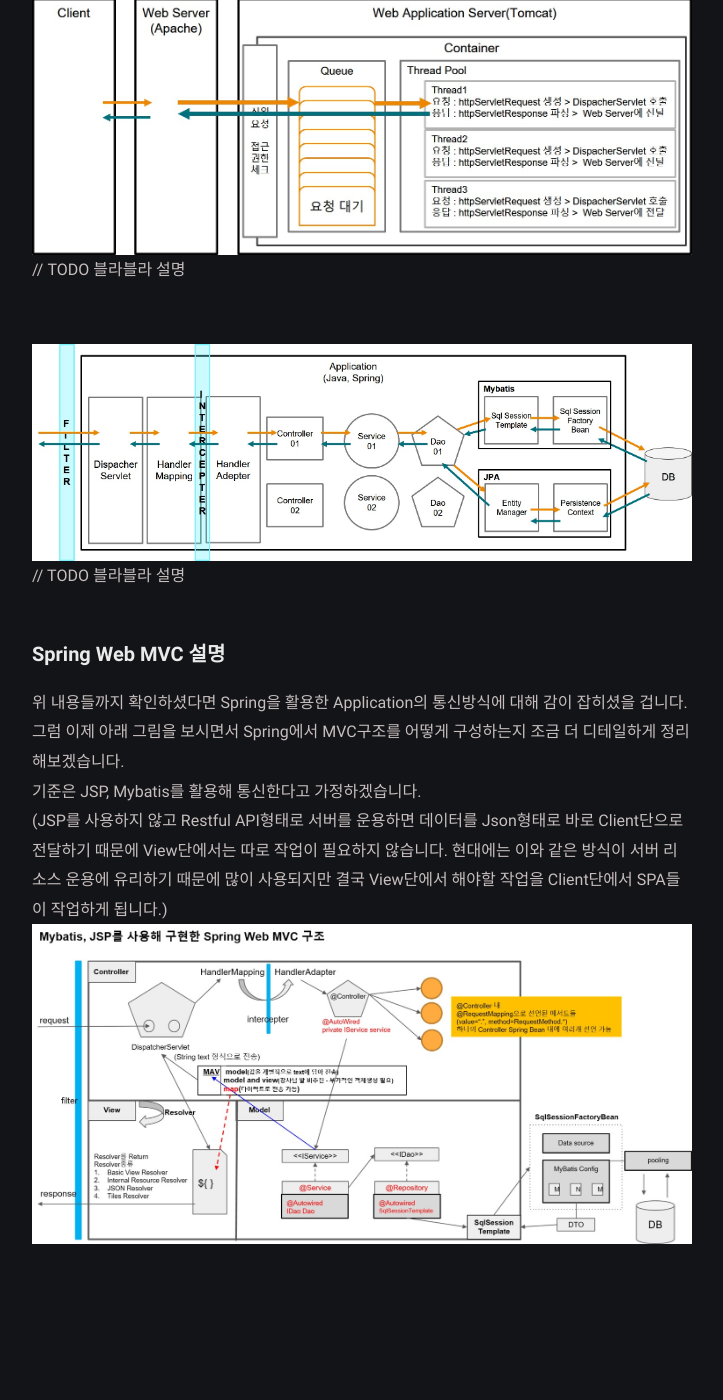
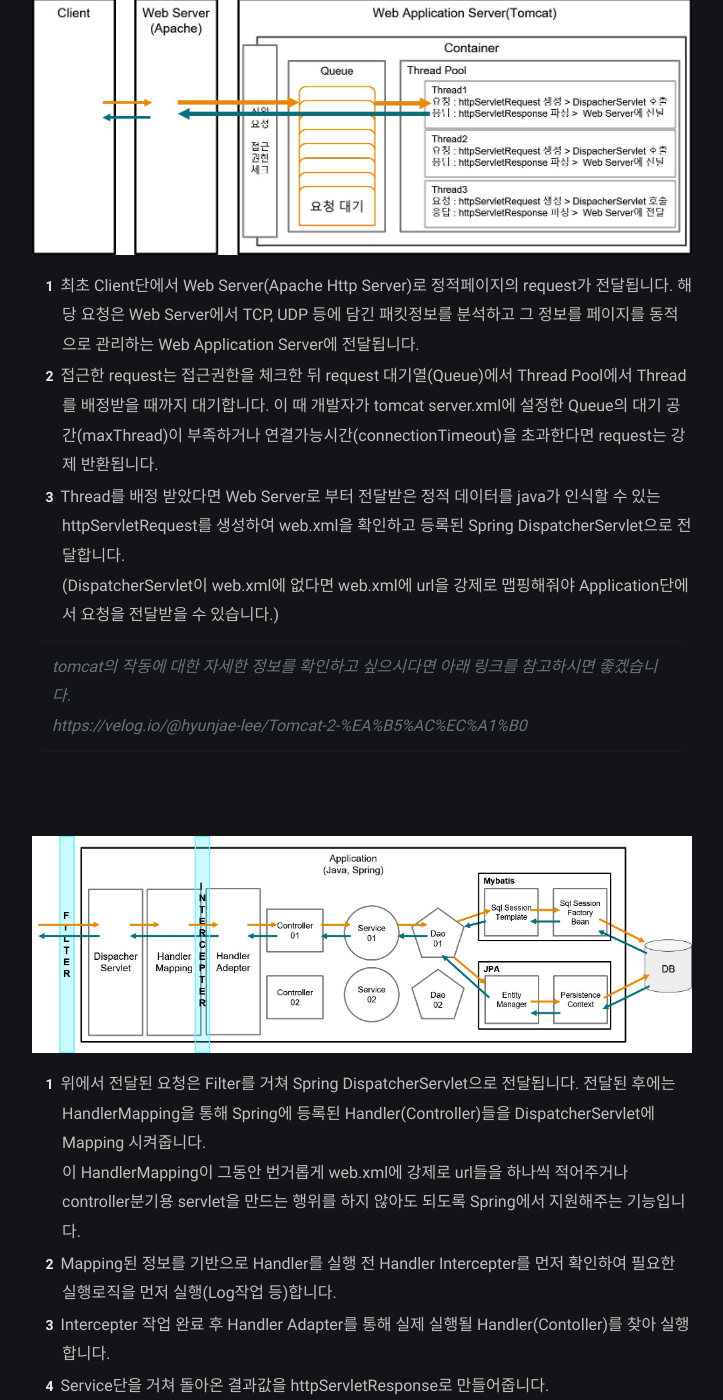
Before and after one commit to jd6186/jd6186.github.io, a Jekyll site: the page built from _posts/DongUk/2021-12-09-Spring01.md, in a window 1280 px wide and 1400 px high, scrolled down 8514 px. Shown: the whole window, without its empty margins (278-1001 px from the left). Built offline with Jekyll 4.4.1, drawn with Linux system fonts in a browser that asks for light colours; comment, search, counter and statistics services are not loaded; some of the changed text lies outside the part shown.

Commit message:
Client의 요청이 어떻게 처리되는지 전체적인 로직 설명

```diff
--- a/_posts/DongUk/2021-12-09-Spring01.md
+++ b/_posts/DongUk/2021-12-09-Spring01.md
@@ -195,39 +195,57 @@ DispatcherServlet이 등장하면서 위와 같은 번거로운 과정은 필요
 <br/><br/><br/><br/>
 
 ## Spring Web MVC구조
-#### Spring을 이용해 구축한 Application의 통신
+#### Spring을 이용해 구축한 Application의 통신 로직
 MVC구조란 Model, View, Controller를 구분하여 아키텍처를 구성하는 패턴을 의미합니다.
 이와 같이 구분하는 이유에 대해서는 다음 글에서 설명드리도록 하겠습니다. 오늘은 이 MVC구조를 Spring을 활용해서 어떻게 구현하는지 살펴보겠습니다.
 <br/>
 Spring의 MVC구조를 설명하기 전 먼저 이 내용을 이해하기 위해서는 Client단에서부터 DB까지 어떻게 통신이 이뤄지는지 가볍게 살펴볼 필요가 있습니다.
 <br/>
-<img src="../../assets/img/2021-12-09-Spring01/Client부터DB까지.jpg"  width="1200"/>
+<img src="../../assets/img/2021-12-09-Spring01/s_client_e_db.jpg"  width="1200"/>
 위 이미지는 요청과 응답의 흐름이 끊기지 않고 한번에 보실 수 있게 우선 도식화하였습니다.
 
 이제 각 부분을 이제 분해해서 살펴보도록 하겠습니다.
 <br/>
-<img src="../../assets/img/2021-12-09-Spring01/tomcat까지.jpg"  width="900"/>
-// TODO
-블라블라 설명
+<img src="../../assets/img/2021-12-09-Spring01/s_client_e_thread.jpg"  width="900"/>
+1. 최초 Client단에서 Web Server(Apache Http Server)로 정적페이지의 request가 전달됩니다. 해당 요청은 Web Server에서 TCP, UDP 등에 담긴 패킷정보를 분석하고 그 정보를 페이지를 동적으로 관리하는 Web Application Server에 전달됩니다.
+<br/>
+2. 접근한 request는 접근권한을 체크한 뒤 request 대기열(Queue)에서 Thread Pool에서 Thread를 배정받을 때까지 대기합니다. 이 때 개발자가 tomcat server.xml에 설정한 Queue의 대기 공간(maxThread)이 부족하거나 연결가능시간(connectionTimeout)을 초과한다면 request는 강제 반환됩니다.
+<br/>
+3. Thread를 배정 받았다면 Web Server로 부터 전달받은 정적 데이터를 java가 인식할 수 있는 httpServletRequest를 생성하여 web.xml을 확인하고 등록된 Spring DispatcherServlet으로 전달합니다.
+<br/>
+(DispatcherServlet이 web.xml에 없다면 web.xml에 url을 강제로 맵핑해줘야 Application단에서 요청을 전달받을 수 있습니다.)
 
+> tomcat의 작동에 대한 자세한 정보를 확인하고 싶으시다면 아래 링크를 참고하시면 좋겠습니다.<br/>
+https://velog.io/@hyunjae-lee/Tomcat-2-%EA%B5%AC%EC%A1%B0
+
+<br/><br/>
+<img src="../../assets/img/2021-12-09-Spring01/s_filter_e_db.jpg"  width="900"/>
+1. 위에서 전달된 요청은 Filter를 거쳐 Spring DispatcherServlet으로 전달됩니다.
+전달된 후에는 HandlerMapping을 통해 Spring에 등록된 Handler(Controller)들을 DispatcherServlet에 Mapping 시켜줍니다.
 <br/>
-<img src="../../assets/img/2021-12-09-Spring01/DB까지.jpg"  width="900"/>
-// TODO
-블라블라 설명
-<br/>
+이 HandlerMapping이 그동안 번거롭게 web.xml에 강제로 url들을 하나씩 적어주거나 controller분기용 servlet을 만드는 행위를 하지 않아도 되도록 Spring에서 지원해주는 기능입니다.
+2. Mapping된 정보를 기반으로 Handler를 실행 전 Handler Intercepter를 먼저 확인하여 필요한 실행로직을 먼저 실행(Log작업 등)합니다.
+3. Intercepter 작업 완료 후 Handler Adapter를 통해 실제 실행될 Handler(Contoller)를 찾아 실행합니다.
+4. Service단을 거쳐 돌아온 결과값을 httpServletResponse로 만들어줍니다.
+5. 이를 다시 Intercepter를 거쳐 DispatcherServlet에 전달합니다.
+6. DispatcherServlet에서 filter를 거쳐 tomcat에 대기중인 thread에 httpServletResponse를 전달합니다.
+7. Web Server는 이 정보를 기반으로 정적 파일(Html) 또는 Json타입 정보를 들어온 요청(request)에 대한 응답(response) 결과로 패킷에 담아 Client에게 전달해줍니다.
+
+<br/><br/>
 
 #### Spring Web MVC 설명
 위 내용들까지 확인하셨다면 Spring을 활용한 Application의 통신방식에 대해 감이 잡히셨을 겁니다.<br/>
 그럼 이제 아래 그림을 보시면서 Spring에서 MVC구조를 어떻게 구성하는지 조금 더 디테일하게 정리해보겠습니다.<br/>
 기준은 JSP, Mybatis를 활용해 통신한다고 가정하겠습니다.
 <br/>
-(JSP를 사용하지 않고 Restful API형태로 서버를 운용하면 데이터를 Json형태로 바로 Client단으로 전달하기 때문에 View단에서는 따로 작업이 필요하지 않습니다. 현대에는 이와 같은 방식이 서버 리소스 운용에 유리하기 때문에 많이 사용되지만 결국 View단에서 해야할 작업을 Client단에서 SPA들이 작업하게 됩니다.)
+> JSP를 사용하지 않고 Restful API형태로 서버를 운용하면 데이터를 Json형태로 바로 Client단으로 전달하기 때문에 View단에서는 따로 작업이 필요하지 않습니다. SPA 등장 이후에는 이와 같은 방식이 서버 리소스 운용에 유리하기 때문에 많이 사용되지만 결국 View단에서 해야할 작업을 Client단에서 SPA들이 작업하게 됩니다.
+
 <img src="../../assets/img/2021-12-09-Spring01/Mybatis_JSP_Spring_Web_MVC.jpg"  width="900"/>
 
 
 
 <br/><br/><br/><br/>
-## Spring의 생애주기(Spring Life Cycle)
+## Spring Bean의 생애주기(Spring Life Cycle)
 위에서 쭉 설명했던 Spring Bean을 활용하는 것이 웹개발에 많은 편의성을 제공한다는 것은 이제 이해하실 수 있으실 겁니다.
 마지막으로 어떻게 이 Spring Bean이 어떻게 생성되고 소멸되는지 확인하며 마무리하겠습니다.
 <br/>
```
Also changed, not shown: assets/img/2021-12-09-Spring01/Client부터DB까지.jpg (deleted), assets/img/2021-12-09-Spring01/DB까지.jpg (deleted), assets/img/2021-12-09-Spring01/s_client_e_db.jpg (added), assets/img/2021-12-09-Spring01/s_client_e_thread.jpg (renamed from assets/img/2021-12-09-Spring01/tomcat까지.jpg), assets/img/2021-12-09-Spring01/s_filter_e_db.jpg (added).
